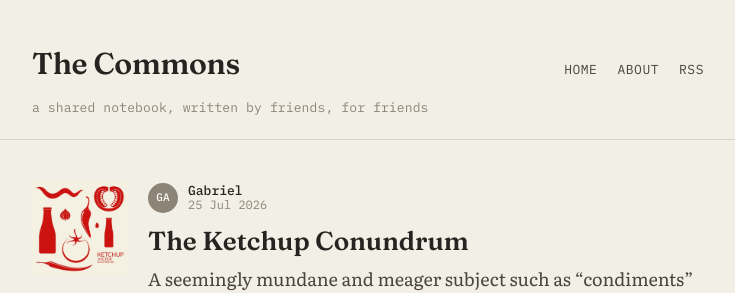
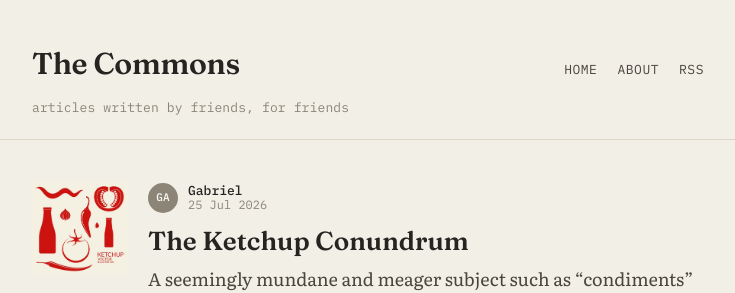
Before and after one commit to levelerr1/CommonArchive.github.io, a Jekyll site: the page built from index.html, in a window 1280 px wide. Shown: the top 293 px of the page, without its empty margins (272-1007 px from the left). Built offline with Jekyll 4.4.1, drawn with Linux system fonts in a browser that asks for light colours.

Commit message:
Update _config.yml

```diff
--- a/_config.yml
+++ b/_config.yml
@@ -1,5 +1,5 @@
 title: The Commons
-tagline: a shared notebook, written by friends, for friends
+tagline: articles written by friends, for friends
 description: >-
   A collected home for the articles our friend group writes for each other —
   no algorithm, no strangers, just the people we know writing things worth reading.
```
